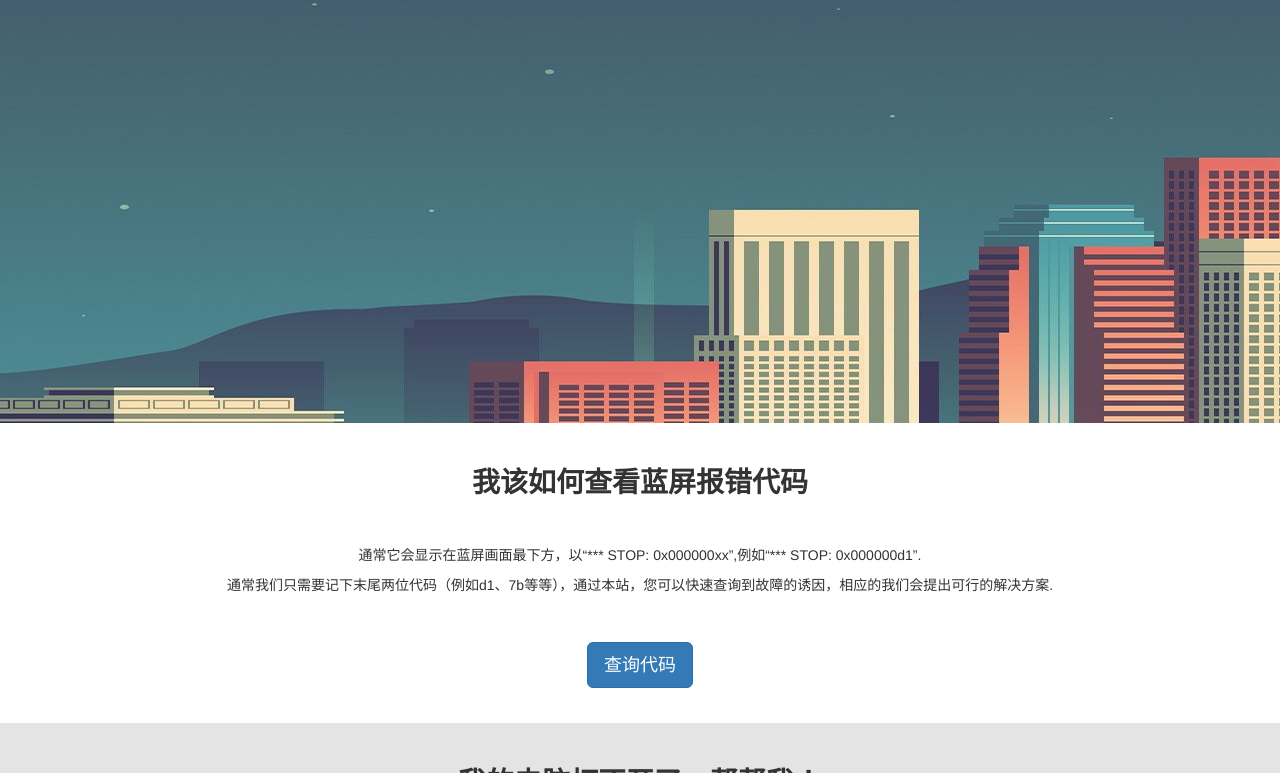
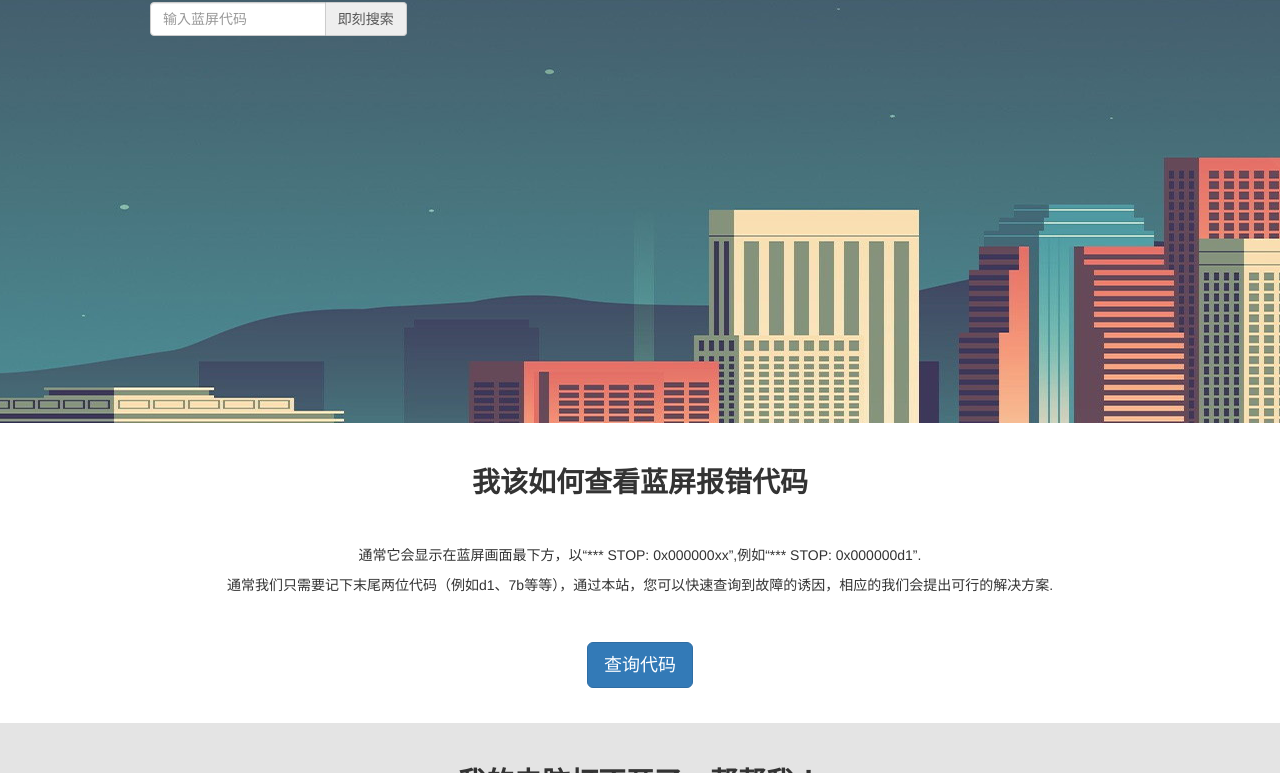
Before and after one commit to noveland/Newidea, a plain HTML site: page index-4.01.html in a window 1280 px wide. Shown: the part 327-1100 px from the top of the page. Drawn offline with nearby package versions, Linux system fonts and the light colour scheme.

Commit message:
功能添加
1.添加了jumu内的蓝屏搜索框；
2.修正了移动端的定位问题；
3.480*800以下移动端确定无法很好支持本页面；

```diff
--- a/demo2s.html
+++ b/index-4.01.html
@@ -4,6 +4,8 @@
 <meta http-equiv="Content-Type" content="text/html; charset=utf-8" />
 <meta name="viewport" content="width=device-width,initial-scale=1.0" />
 <link href="css/bootstrap.min.css" rel="stylesheet" />
+<script src="//cdn.bootcss.com/jquery/1.11.3/jquery.min.js"></script>
+<script src="css/bootstrap.min.js"></script>
 <title>fix-tools主页</title>
 <style>
 .body{
@@ -56,6 +58,9 @@ h2{
 	font-weight:bolder;
 	font-size:2em;
 	}
+.input-group{
+	margin-left:150px;
+	}
 </style>
 </head>
 
@@ -70,7 +75,14 @@ h2{
                 </ul>
         </div>
         <h1>"Man <br />is the thought of <br />the reed"</h1>
-    </div>
+
+    <div class="col-md-4 col-xs-10 col-xs-o">
+    	<div class="input-group">
+  		<input type="text" class="form-control" placeholder="输入蓝屏代码" aria-describedby="basic-addon2">
+  		<span class="input-group-addon" id="basic-addon2">即刻搜索</span>
+		</div>
+	</div>
+  	</div><!-- /.col-lg-6 -->
     <div class="row">
     	<div class="col-md-12 col-xs-12 wenben1">
     		<h2>我该如何查看蓝屏报错代码</h2><br />
```
